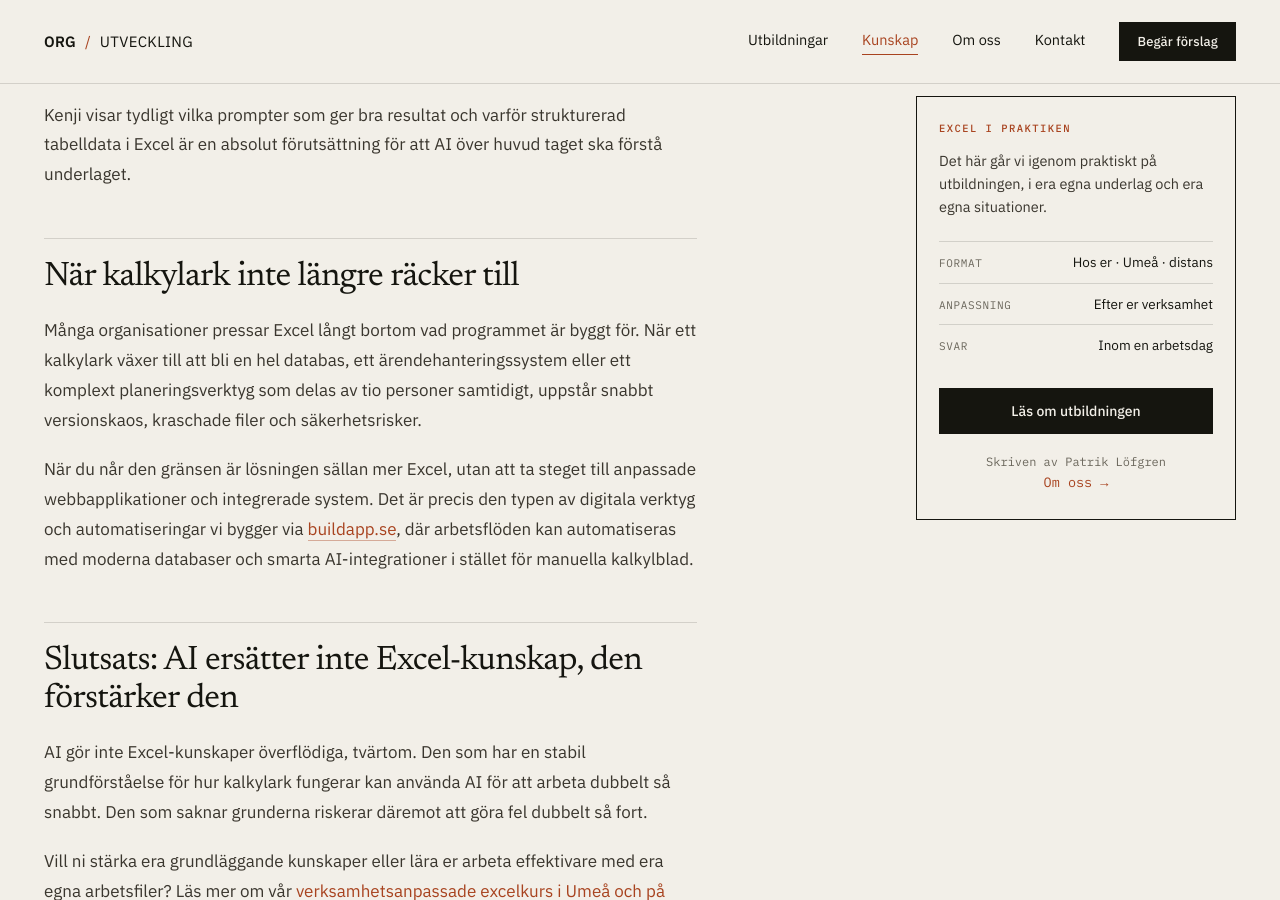
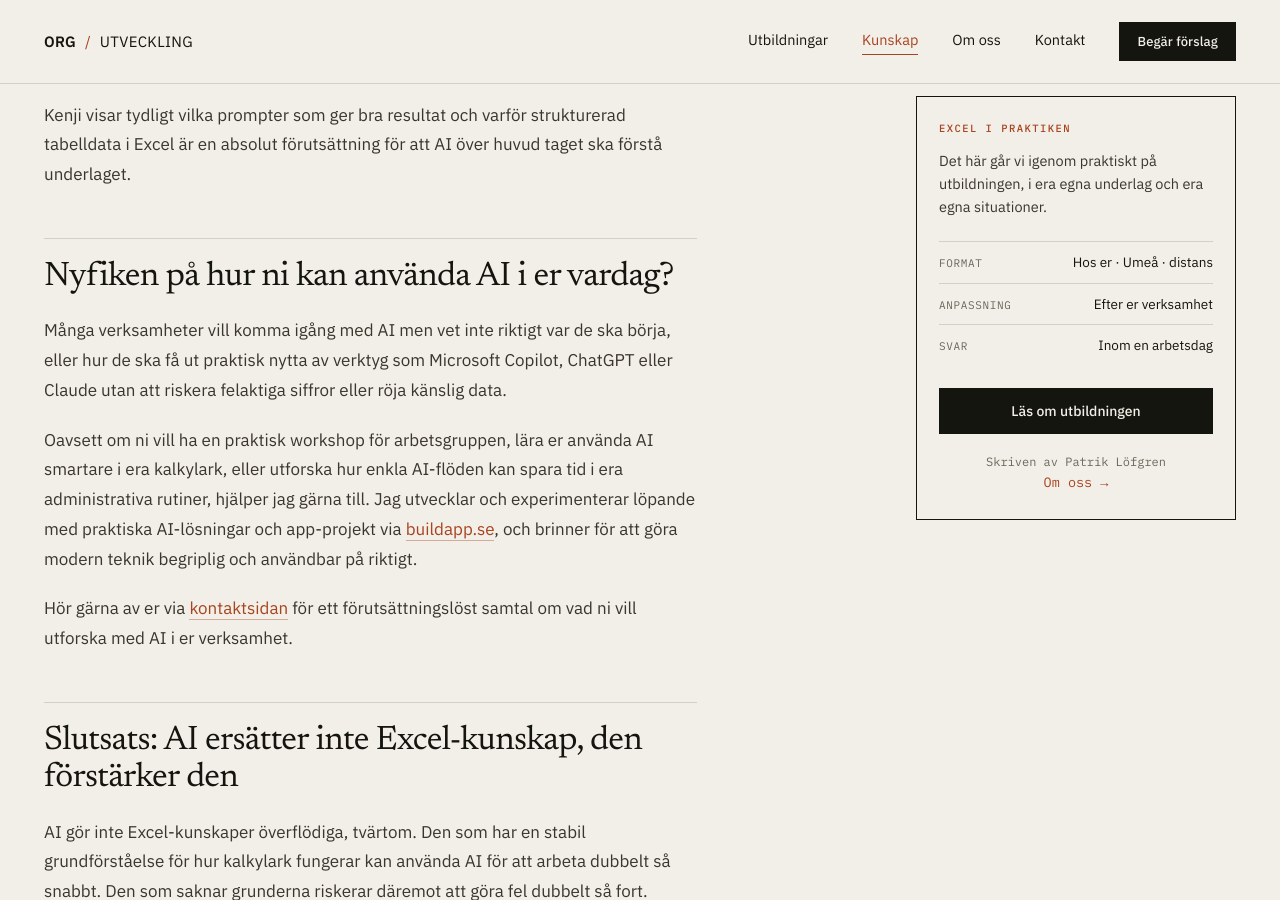
Before and after one commit to Elwyndaz/elwyndaz.github.io, a Jekyll site: the page built from _posts/2026-08-20-ai-och-copilot-i-excel.md, in a window 1280 px wide and 900 px high, scrolled down 2653 px. Built offline with Jekyll 4.4.1, drawn with Linux system fonts in a browser that asks for light colours.

Commit message:
style: justera AI-avsnitt till radgivning och workshops

```diff
--- a/_posts/2026-08-20-ai-och-copilot-i-excel.md
+++ b/_posts/2026-08-20-ai-och-copilot-i-excel.md
@@ -50,11 +50,13 @@ Vill du se en konkret och saklig genomgång av vad Microsofts inbyggda Copilot i
 
 Kenji visar tydligt vilka prompter som ger bra resultat och varför strukturerad tabelldata i Excel är en absolut förutsättning för att AI över huvud taget ska förstå underlaget.
 
-## När kalkylark inte längre räcker till
+## Nyfiken på hur ni kan använda AI i er vardag?
 
-Många organisationer pressar Excel långt bortom vad programmet är byggt för. När ett kalkylark växer till att bli en hel databas, ett ärendehanteringssystem eller ett komplext planeringsverktyg som delas av tio personer samtidigt, uppstår snabbt versionskaos, kraschade filer och säkerhetsrisker.
+Många verksamheter vill komma igång med AI men vet inte riktigt var de ska börja, eller hur de ska få ut praktisk nytta av verktyg som Microsoft Copilot, ChatGPT eller Claude utan att riskera felaktiga siffror eller röja känslig data.
 
-När du når den gränsen är lösningen sällan mer Excel, utan att ta steget till anpassade webbapplikationer och integrerade system. Det är precis den typen av digitala verktyg och automatiseringar vi bygger via [buildapp.se](https://buildapp.se), där arbetsflöden kan automatiseras med moderna databaser och smarta AI-integrationer i stället för manuella kalkylblad.
+Oavsett om ni vill ha en praktisk workshop för arbetsgruppen, lära er använda AI smartare i era kalkylark, eller utforska hur enkla AI-flöden kan spara tid i era administrativa rutiner, hjälper jag gärna till. Jag utvecklar och experimenterar löpande med praktiska AI-lösningar och app-projekt via [buildapp.se](https://buildapp.se), och brinner för att göra modern teknik begriplig och användbar på riktigt.
+
+Hör gärna av er via [kontaktsidan](/kontakt.html) för ett förutsättningslöst samtal om vad ni vill utforska med AI i er verksamhet.
 
 ## Slutsats: AI ersätter inte Excel-kunskap, den förstärker den
 
```
